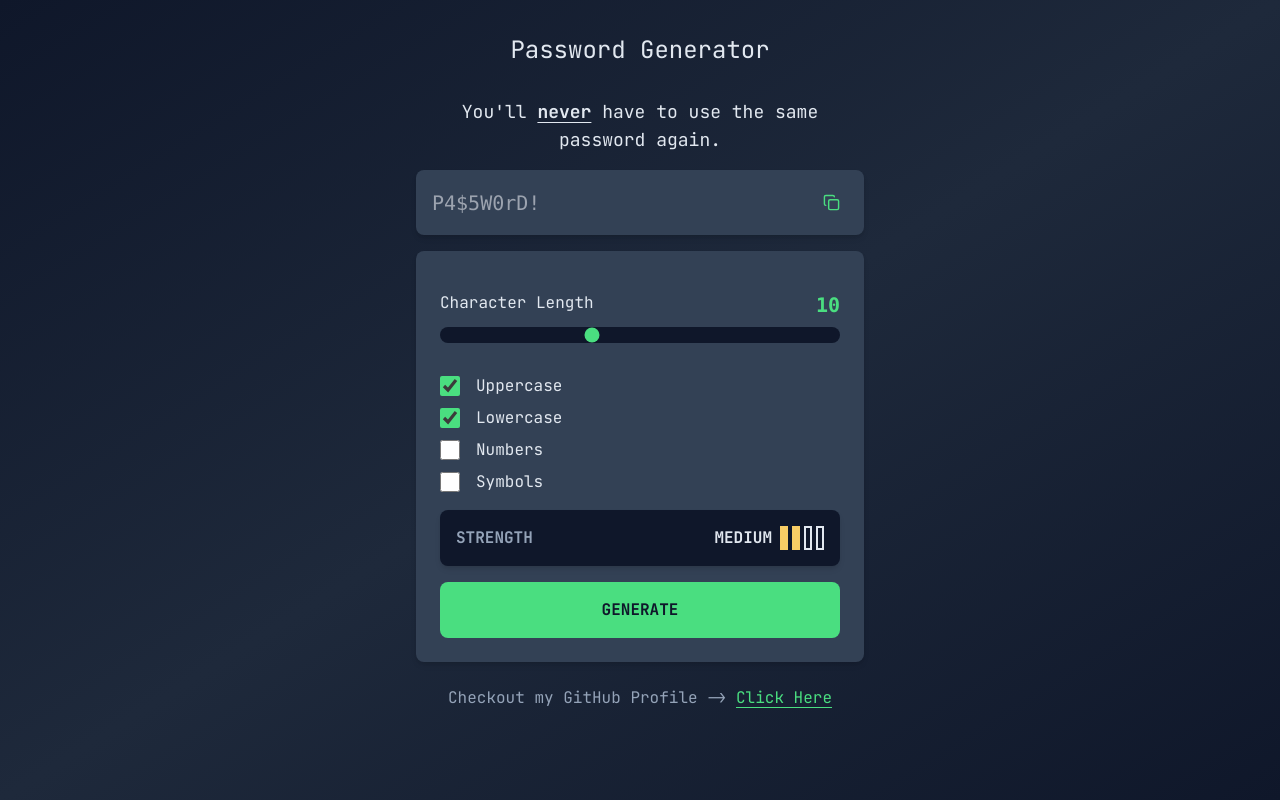
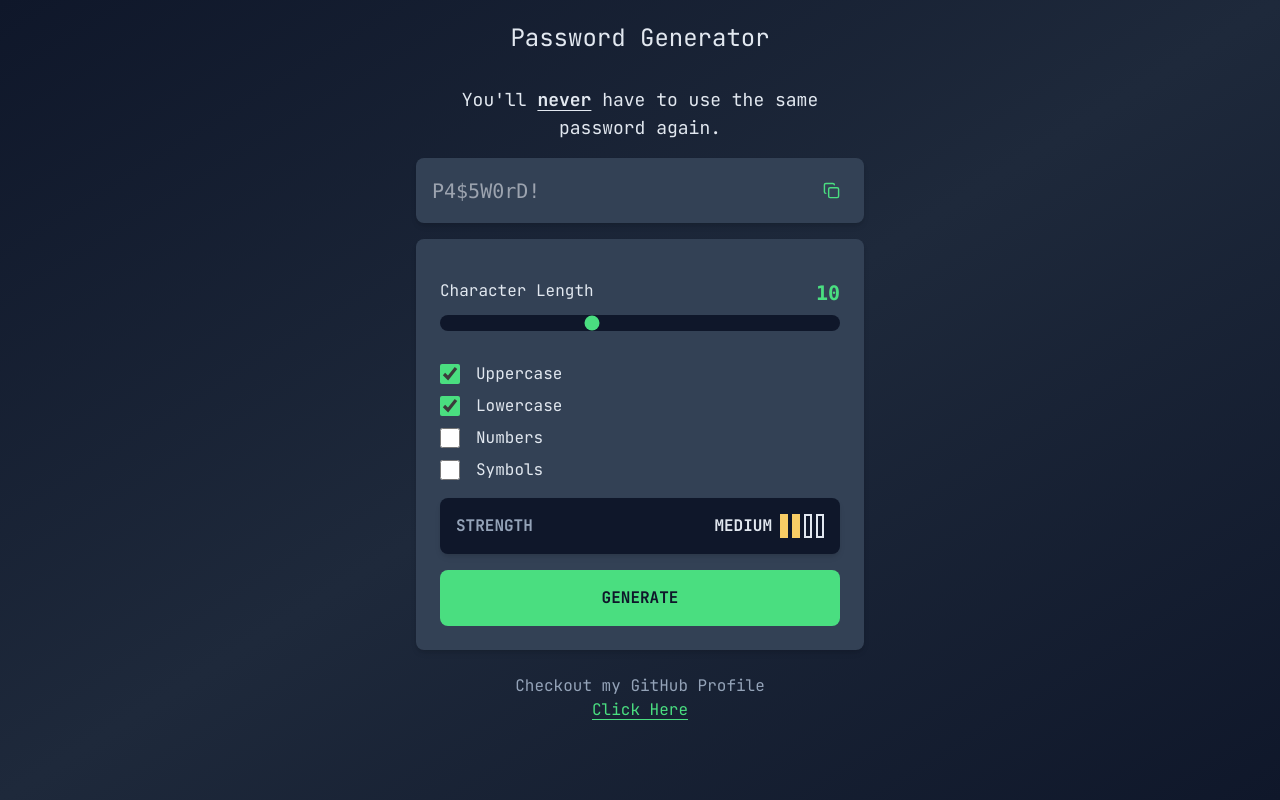
Before and after one commit to Clotho-ex/password-generator, a React (Vite) app: page / in a window 1280 px wide. Built offline with nearby package versions, Linux system fonts and the light colour scheme.

Commit message:
Update Footer.jsx

```diff
--- a/src/components/Footer.jsx
+++ b/src/components/Footer.jsx
@@ -4,7 +4,7 @@ const Footer = () => {
   return (
     <footer className="w-full p-2 pt-6">
       <p className="text-center text-slate-400">
-        Checkout my GitHub Profile {"-> "}
+        Checkout my GitHub Profile <br />
         <a
           href="https://github.com/Clotho-ex"
           className="text-green-400 hover:text-green-300 transition-colors underline underline-offset-4"
```
